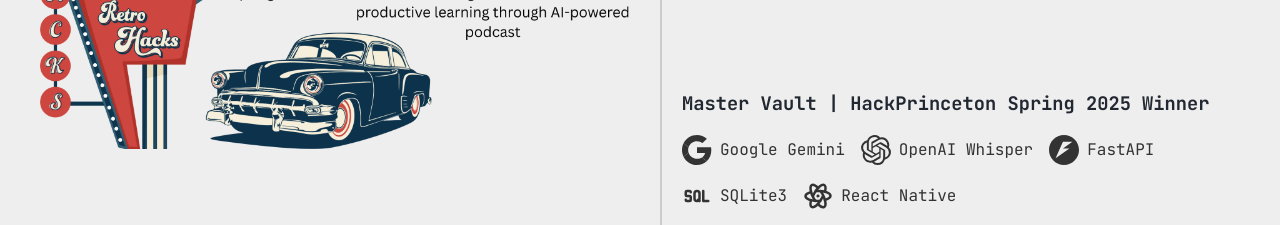
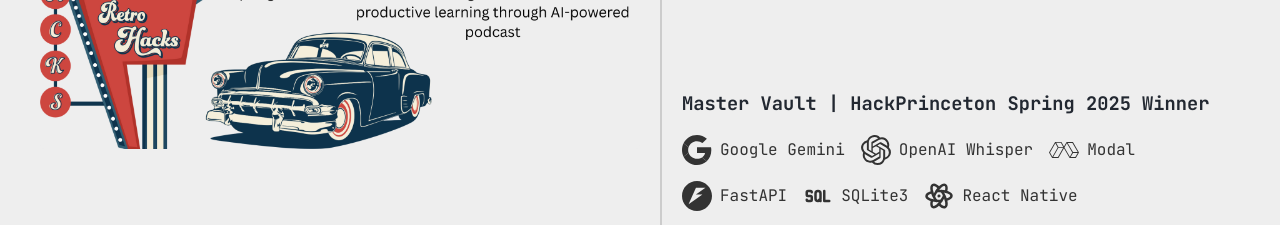
Before and after one commit to Smit2553/smit2553.github.io, a Next.js app: page / in a window 1280 px wide. Shown: the part 1160-1385 px from the top of the page. Built offline with nearby package versions, Linux system fonts and the light colour scheme.

Commit message:
Add Modal icon to tech stack and update icons order in Home component

```diff
--- a/app/page.tsx
+++ b/app/page.tsx
@@ -21,6 +21,7 @@ import {
   SiJavascript,
   SiFastapi,
   SiOpenai,
+  SiModal,
 } from "react-icons/si";
 import { GrGoogle } from "react-icons/gr";
 import { PiOpenAiLogo } from "react-icons/pi";
@@ -121,6 +122,7 @@ export default function Home() {
           techStack={[
             "Google Gemini",
             "OpenAI Whisper",
+            "Modal",
             "FastAPI",
             "SQLite3",
             "React Native",
@@ -128,9 +130,10 @@ export default function Home() {
           icons={[
             <GrGoogle size={30} key={1} />,
             <SiOpenai size={30} key={2} />,
-            <SiFastapi size={30} key={3} />,
-            <TbSql size={30} key={4} />,
-            <TbBrandReactNative size={30} key={5} />,
+            <SiModal size={30} key={3} />,
+            <SiFastapi size={30} key={4} />,
+            <TbSql size={30} key={5} />,
+            <TbBrandReactNative size={30} key={6} />,
           ]}
         />
         <ProjectItem
```
